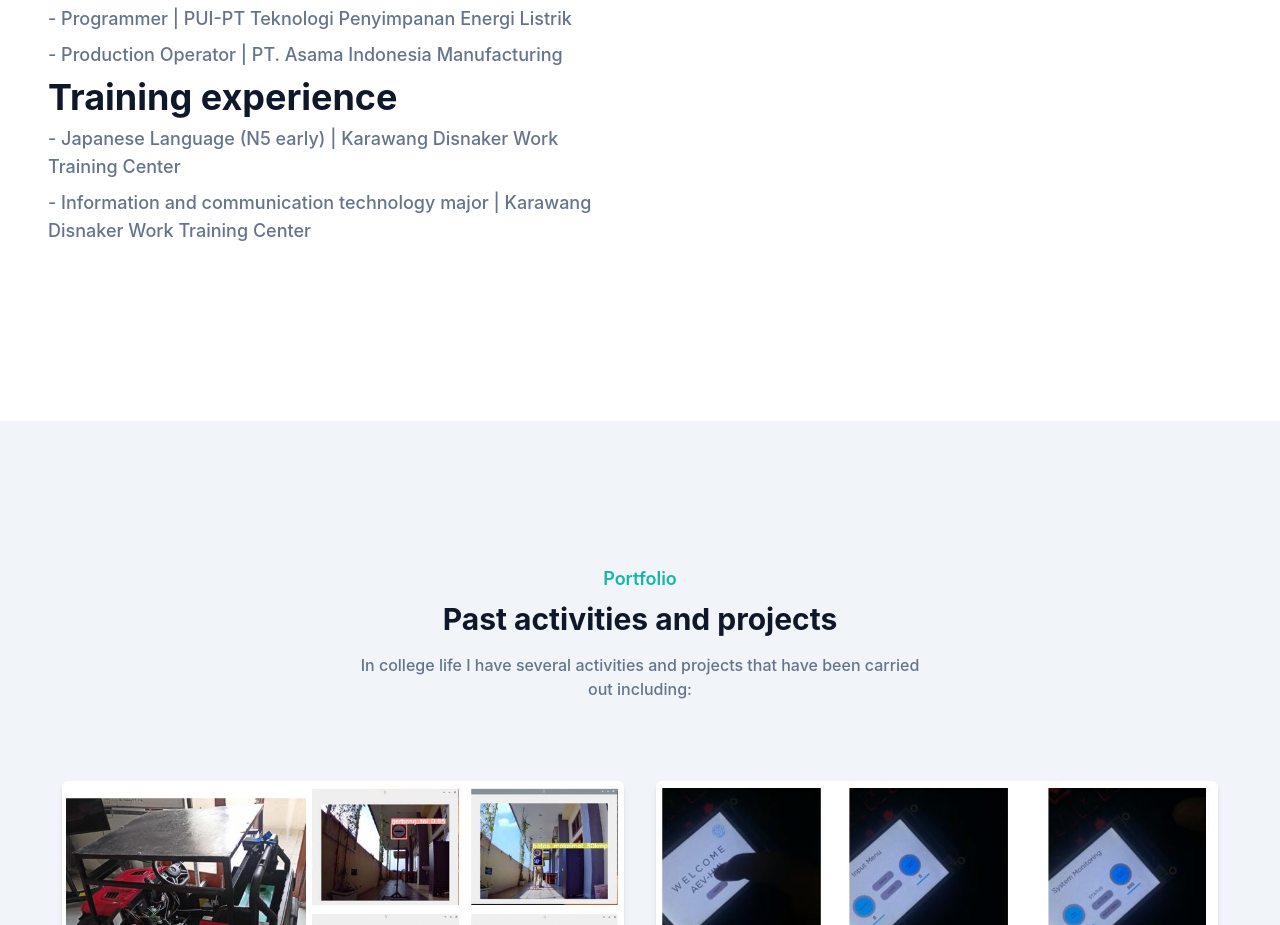
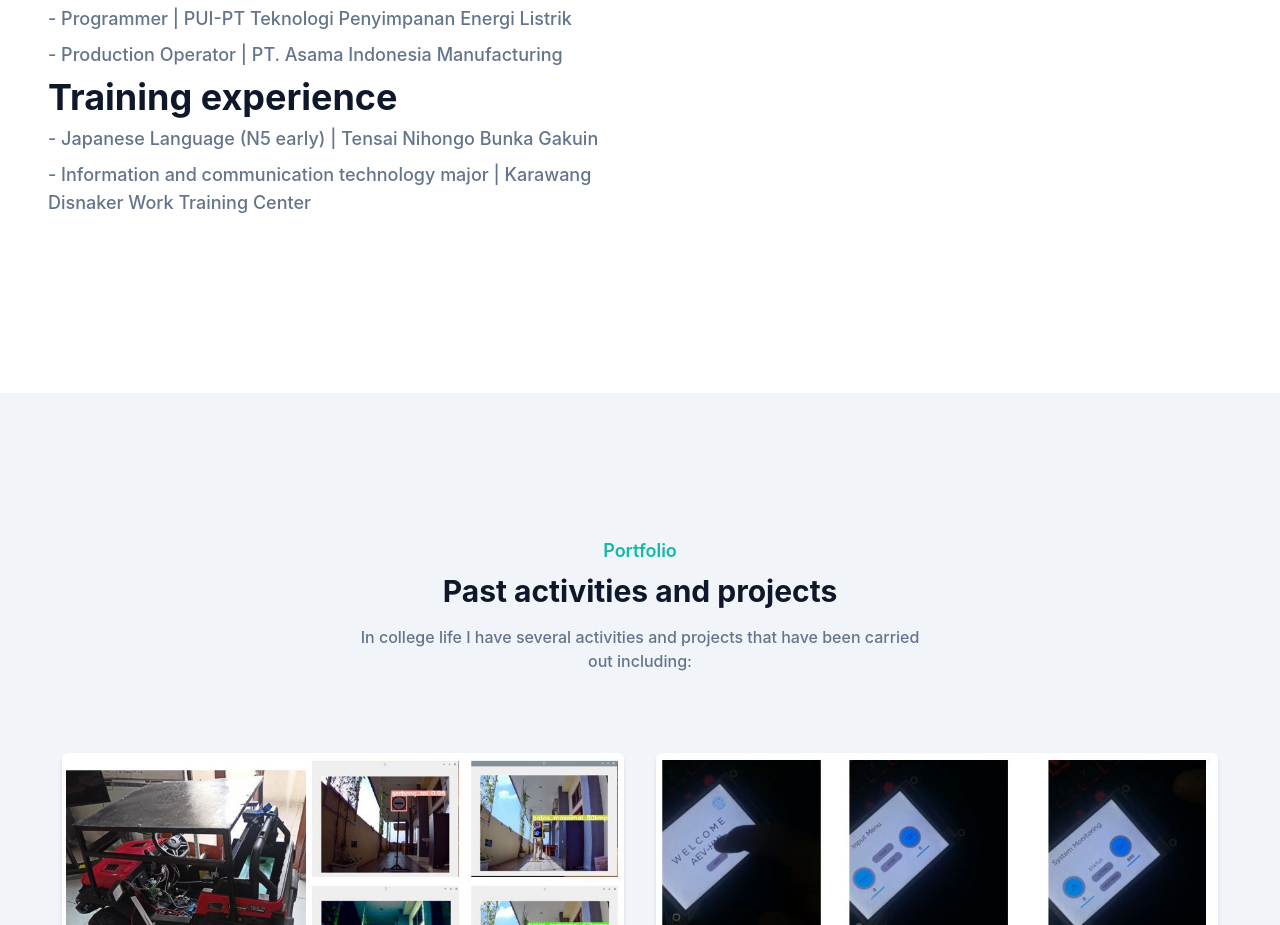
Before and after one commit to WAW-Elektronik/Portfolio-Wahono-Aji-Warjono, a plain HTML site: page index.html in a window 1280 px wide. Shown: the part 1240-2165 px from the top of the page. Drawn offline with Linux system fonts and the light colour scheme.

Commit message:
Update index.html

```diff
--- a/index.html
+++ b/index.html
@@ -91,7 +91,7 @@
                 <p class="font-medium text-base text-secondary mb-2 mx-w-xl lg:text-lg"> - Programmer | PUI-PT Teknologi Penyimpanan Energi Listrik</p>
                 <p class="font-medium text-base text-secondary mb-2 mx-w-xl lg:text-lg"> - Production Operator | PT. Asama Indonesia Manufacturing</p>
                 <h2 class="font-bold text-dark text-3xl mb-2 max-w-md lg:text-4xl">Training experience</h2>
-                <p class="font-medium text-base text-secondary mb-2 mx-w-xl lg:text-lg"> - Japanese Language (N5 early) | Karawang Disnaker Work Training Center</p>
+                <p class="font-medium text-base text-secondary mb-2 mx-w-xl lg:text-lg"> - Japanese Language (N5 early) | Tensai Nihongo Bunka Gakuin</p>
                 <p class="font-medium text-base text-secondary mb-2 mx-w-xl lg:text-lg"> - Information and communication technology major | Karawang Disnaker Work Training Center</p>
             </div>
             <div class="w-full px-4 lg:w-1/2">
```
